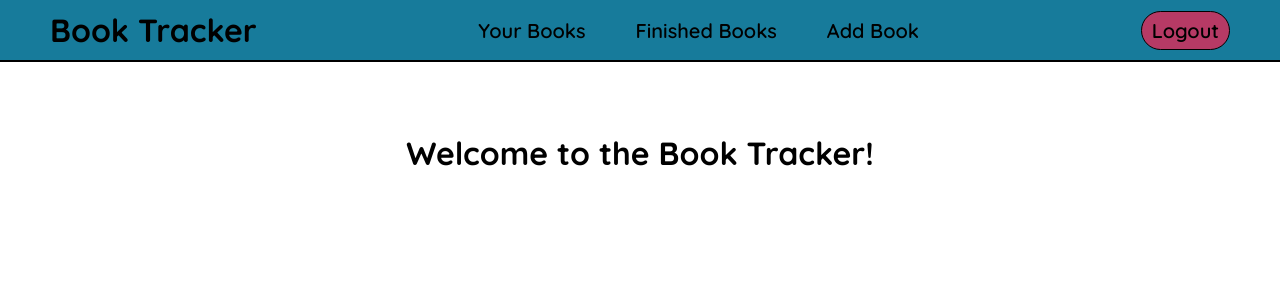
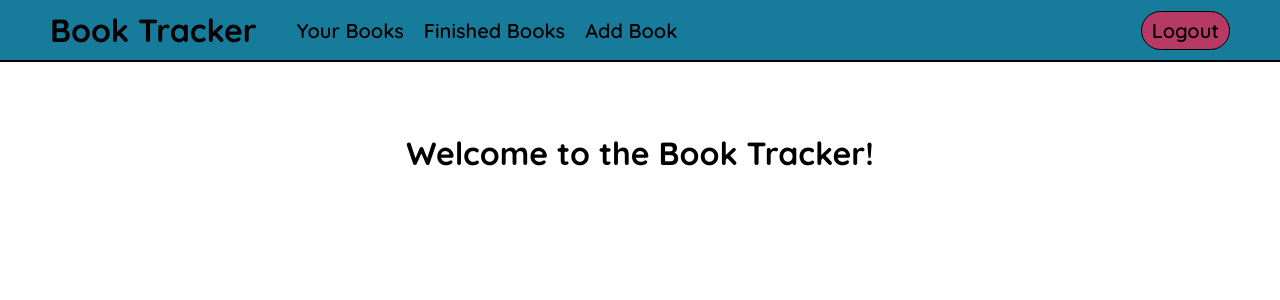
Before and after one commit to EllisLempriere/book_tracker, a Django app: page / in a window 1280 px wide. Shown: the top 300 px of the page. Run offline with Django 5.2, Linux system fonts and the light colour scheme; the visitor is signed in with stand-in values (Sample User, id 1); some libraries are stand-ins or nearby versions.

Commit message:
Fix logged in navbar

```diff
--- a/static/css/styles.css
+++ b/static/css/styles.css
@@ -33,6 +33,11 @@ body {
     border-bottom: 2px solid black;
     background: var(--bg-cyan);
 }
+.nav {
+    display: flex;
+    align-items: center;
+    gap: 40px;
+}
 .nav-header {
     word-wrap: break-word;
     font-weight: 700;
@@ -45,7 +50,7 @@ body {
     align-items: center;
     justify-content: center;
     align-self: stretch;
-    gap: 50px;
+    gap: 20px;
 }
 .nav-tail {
     display: flex;
--- a/tracker/templates/partials/navbar.html
+++ b/tracker/templates/partials/navbar.html
@@ -1,10 +1,12 @@
 <nav class="navbar">
     {% if user.is_authenticated %}
-        <a class="nav-header" href="{% url 'book-list' %}">Book Tracker</a>
-        <div class="nav-body">
-            <a class="nav-link" href="{% url 'book-list' %}">Your Books</a>
-            <a class="nav-link" href="{% url 'book-list' %}">Finished Books</a>
-            <a class="nav-link" href="{% url 'book-list' %}">Add Book</a>
+        <div class="nav">
+            <a class="nav-header" href="{% url 'book-list' %}">Book Tracker</a>
+            <div class="nav-body">
+                <a class="nav-link" href="{% url 'book-list' %}">Your Books</a>
+                <a class="nav-link" href="{% url 'book-list' %}">Finished Books</a>
+                <a class="nav-link" href="{% url 'book-list' %}">Add Book</a>
+            </div>
         </div>
         <div class="nav-tail">
             <a class="nav-link small-button red-button" href="{% url 'logout' %}">Logout</a>
```
